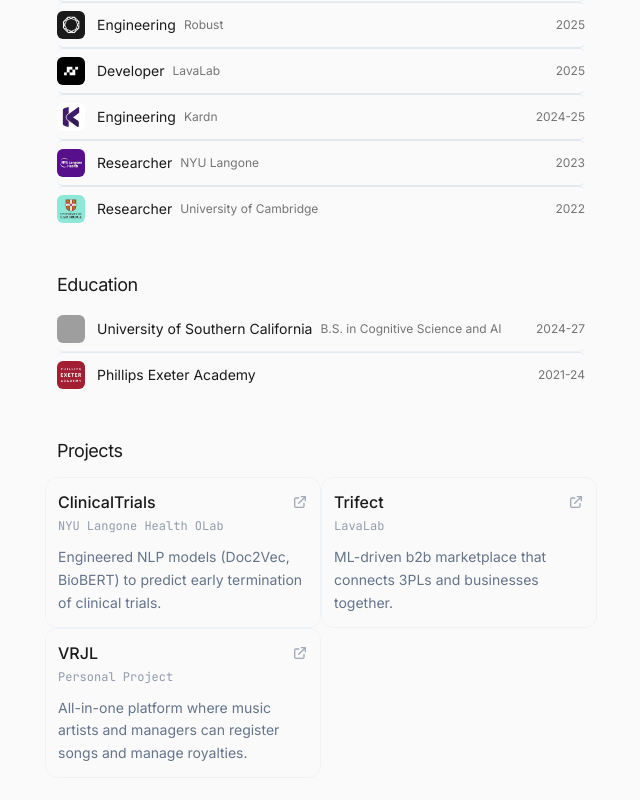
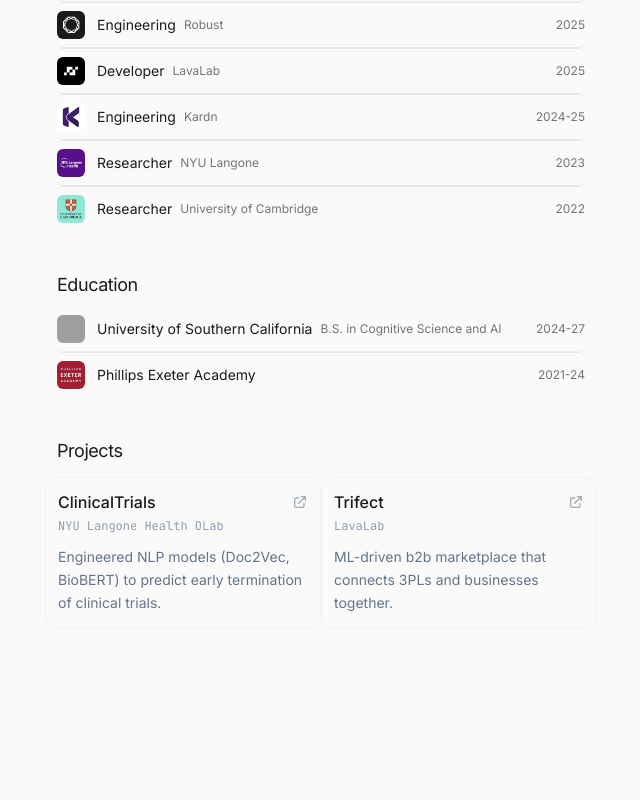
Before and after one commit to neoapollo18/portfo, a Next.js app: page / in a window 1280 px wide. Shown: the part 387-1187 px from the top of the page, without its empty margins (319-959 px from the left). After the commit the page ends 1115 px from the top, so only its background shows below. Built offline with nearby package versions, Linux system fonts and the light colour scheme; grey boxes are pictures that could not be loaded.

Commit message:
remove vrjl

```diff
--- a/app/page.tsx
+++ b/app/page.tsx
@@ -357,29 +357,6 @@
               </p>
             </a>
 
-            <a
-              href="https://vrjl.vercel.app/"
-              target="_blank"
-              rel="noopener noreferrer"
-              className="block p-4 sm:p-5 border border-border/40 rounded-xl hover:border-border hover:bg-muted/30 transition-all duration-200 group"
-            >
-              <div className="flex items-start justify-between mb-3 sm:mb-3">
-                <div className="flex-1 min-w-0">
-                  <h3 className="text-base font-medium text-foreground group-hover:text-foreground mb-1">VRJL</h3>
-                  <p className="text-xs text-muted-foreground/70 font-mono mb-3 sm:mb-0">Personal Project</p>
-                  <p className="text-sm text-muted-foreground leading-relaxed sm:hidden">
-                    All-in-one platform where music artists and managers can register songs and manage royalties.
-                  </p>
-                </div>
-                <svg className="w-4 h-4 text-muted-foreground/60 group-hover:text-foreground transition-colors flex-shrink-0 mt-1" fill="none" stroke="currentColor" viewBox="0 0 24 24">
-                  <path strokeLinecap="round" strokeLinejoin="round" strokeWidth={2} d="M10 6H6a2 2 0 00-2 2v10a2 2 0 002 2h10a2 2 0 002-2v-4M14 4h6m0 0v6m0-6L10 14" />
-                </svg>
-              </div>
-              <p className="text-sm text-muted-foreground leading-relaxed hidden sm:block">
-                All-in-one platform where music artists and managers can register songs and manage royalties.
-              </p>
-            </a>
-
           </div>
         </section>
       </div>
```
